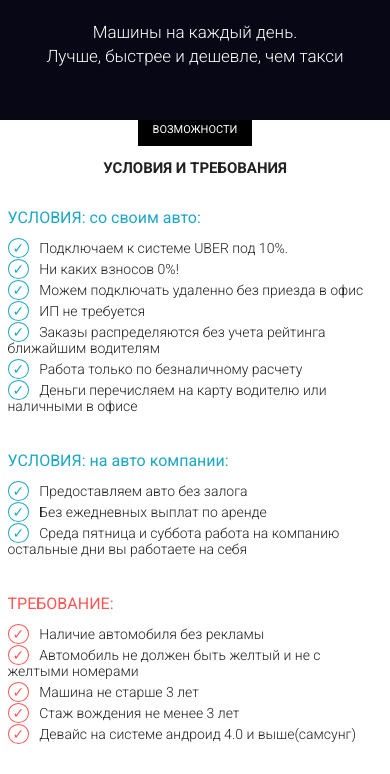
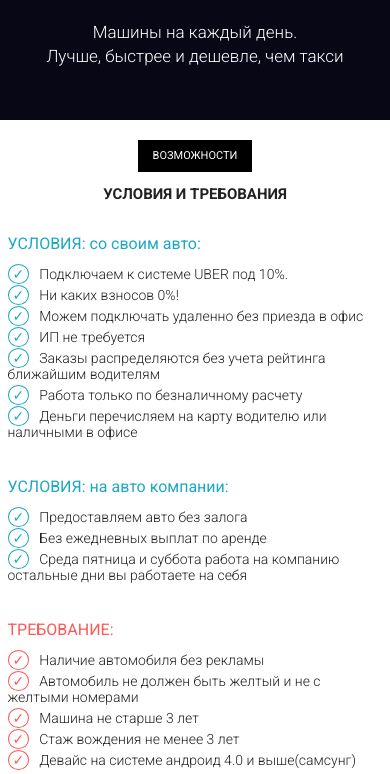
Before and after one commit to shamrr/uber, a plain HTML site: page index.html in a window 390 px wide. Shown: the part 5019-5793 px from the top of the page. Drawn offline with Linux system fonts and the light colour scheme; files whose address does not match are found by name.

Commit message:
change padding in terms section

```diff
--- a/sass/style.sass
+++ b/sass/style.sass
@@ -624,7 +624,7 @@ html
 			z-index: 5
 			margin-top: 2.3rem
 	.terms
-		padding: 2.4rem 0 3rem 0
+		padding: 5rem 0 3rem 0
 		&__title
 			margin: 1.4rem 0 3rem 0
 		&__subtitle
```
Also changed, not shown: css/style.css.
